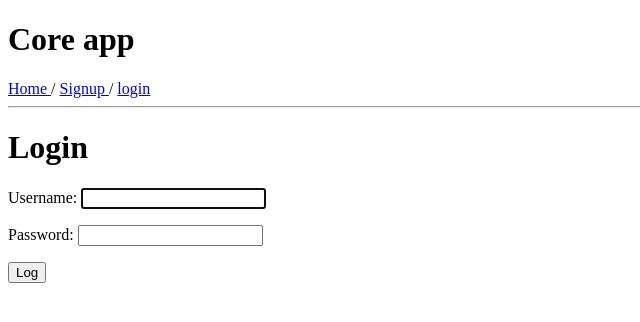
After one commit to tushar2407/authenticate, a Django app: page / in a window 1280 px wide. The commit adds this page. Shown: the top 322 px of the page, without its empty margins (0-640 px from the left). Run offline with Django 3.2, Linux system fonts and the light colour scheme.

Commit message:
core  login

```diff
--- a/authenticate/urls.py
+++ b/authenticate/urls.py
@@ -20,5 +20,6 @@ urlpatterns = [
     path('auth/',getAuthToken.as_view() ),
     path('core/', views.home, name="home"),
     path('core/signup/', views.signup, name="signup"),
-    path("core/accounts/", include("django.contrib.auth.urls"))
+    # for login
+    path("core/accounts/", include("django.contrib.auth.urls"), name="login")
 ]
--- a/templates/core/base.html
+++ b/templates/core/base.html
@@ -8,7 +8,8 @@
 <body>
     <h1>Core app</h1>
     <a href="{% url 'home' %}">Home </a>/
-    <a href="{% url 'signup' %}">Signup </a>
+    <a href="{% url 'signup' %}">Signup </a>/
+    <a href="{% url 'login' %}">login </a>
     <hr style="color:black">
     {%block content%}
     {%endblock%}
--- a/templates/core/home.html
+++ b/templates/core/home.html
@@ -1,6 +1,6 @@
 {%extends 'core/base.html' %}
 {% block content %}
 <h1> Home </h1>
-<p> Welcome folks {{request.user}}</p>
+<p> Welcome folks {{user.username}}</p>
 <p> Total registered users : {{count}} </p>
 {% endblock %}
--- /dev/null
+++ b/templates/registration/login.html
@@ -0,0 +1,9 @@
+{% extends 'core/base.html' %}
+{% block content %}
+<h1>Login </h1>
+<form method="POST">
+    {% csrf_token %}
+    {{form.as_p}}
+    <button type="submit">Log </button>
+</form>
+{% endblock%}
```
Also changed, not shown: authenticate/settings.py (+6 -2 lines), README.md, db.sqlite3.
